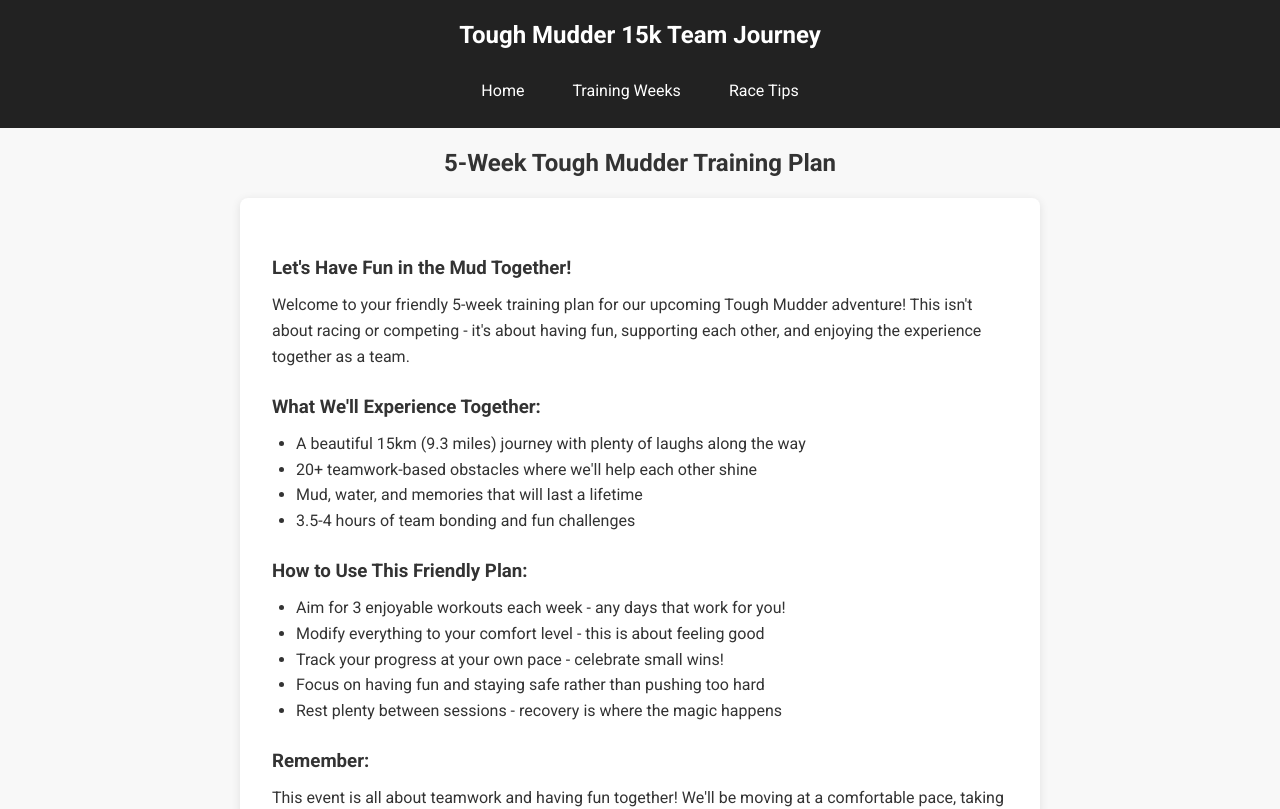
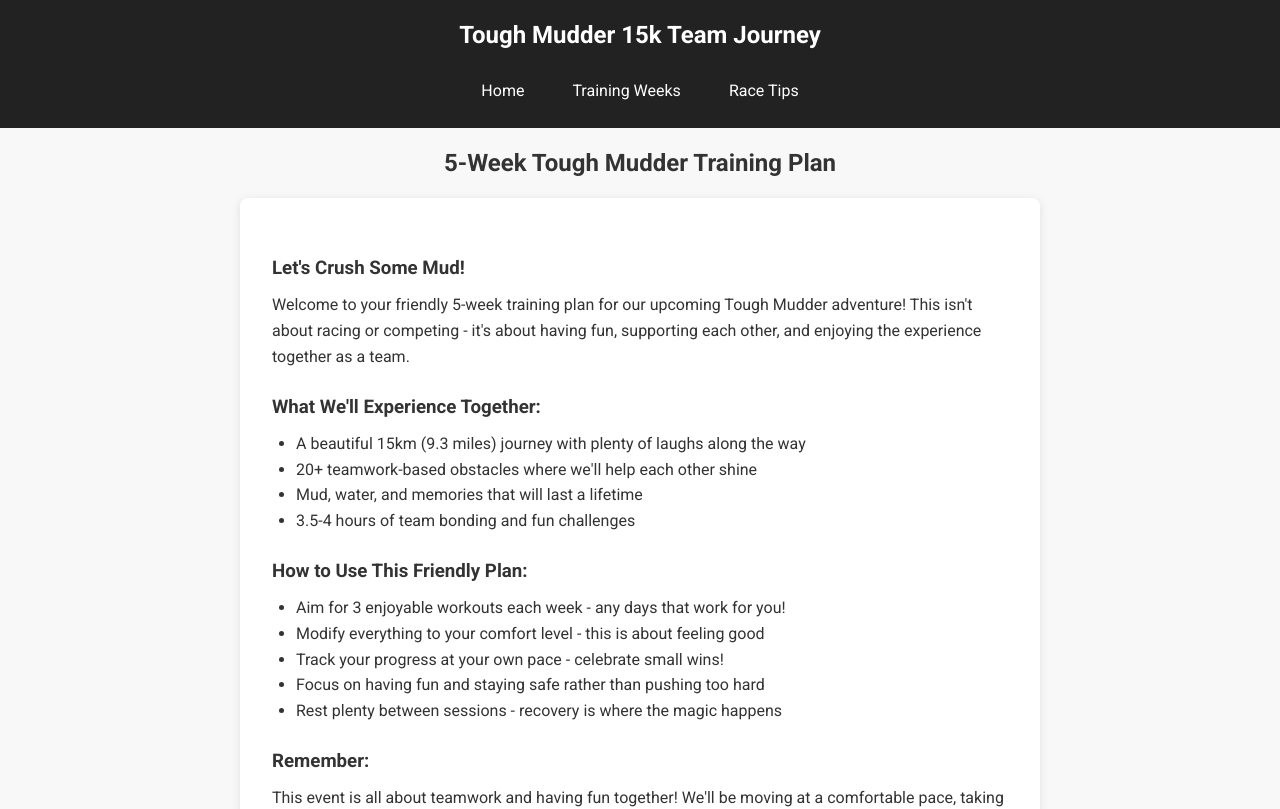
Before and after one commit to tomek-mcclintock/tough-mudder-app, a React (Create React App) app: page / in a window 1280 px wide. Shown: the top 809 px of the page. Built offline with nearby package versions, Linux system fonts and the light colour scheme.

Commit message:
Update App.js

```diff
--- a/src/App.js
+++ b/src/App.js
@@ -43,7 +43,7 @@
     <div className="home">
       <h2>5-Week Tough Mudder Training Plan</h2>
       <div className="intro-card">
-        <h3>Let's Have Fun in the Mud Together!</h3>
+        <h3>Let's Crush Some Mud!</h3>
         <p>Welcome to your friendly 5-week training plan for our upcoming Tough Mudder adventure! This isn't about racing or competing - it's about having fun, supporting each other, and enjoying the experience together as a team.</p>
 
         <h3>What We'll Experience Together:</h3>
```
